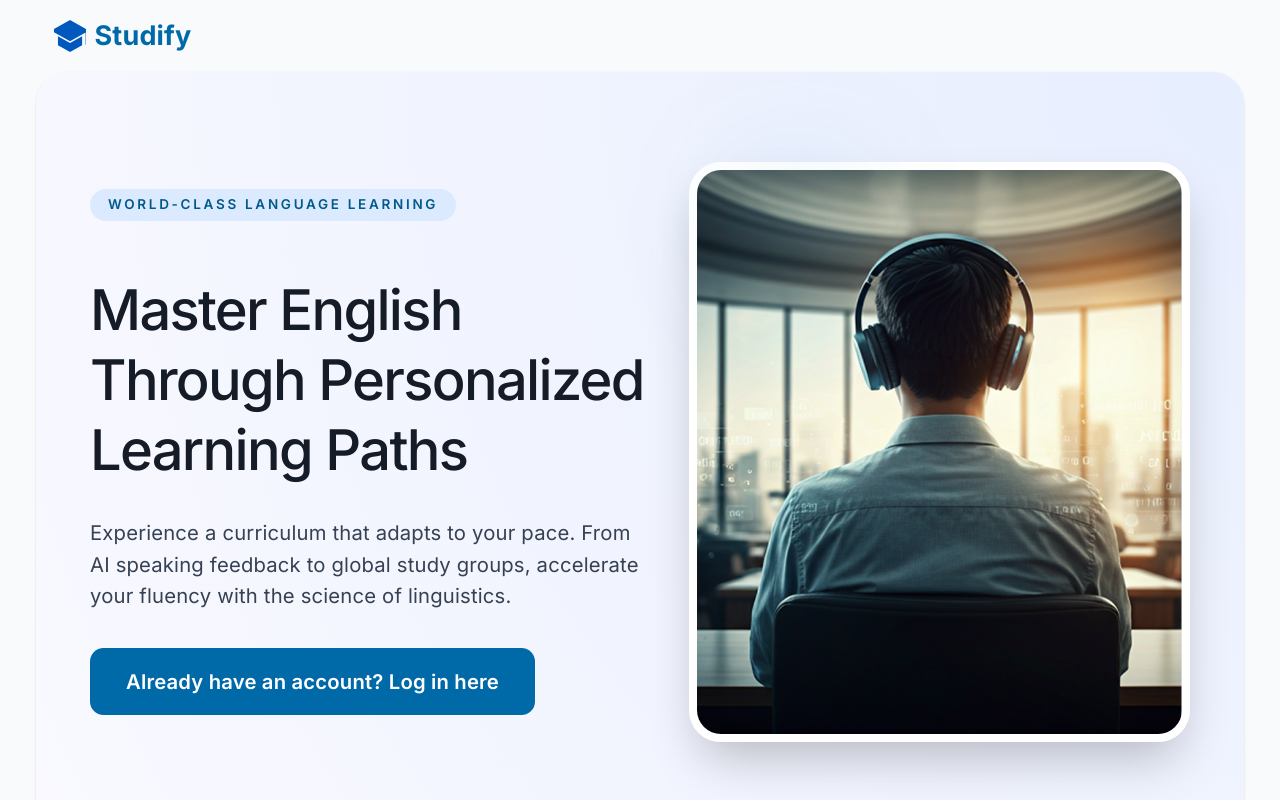
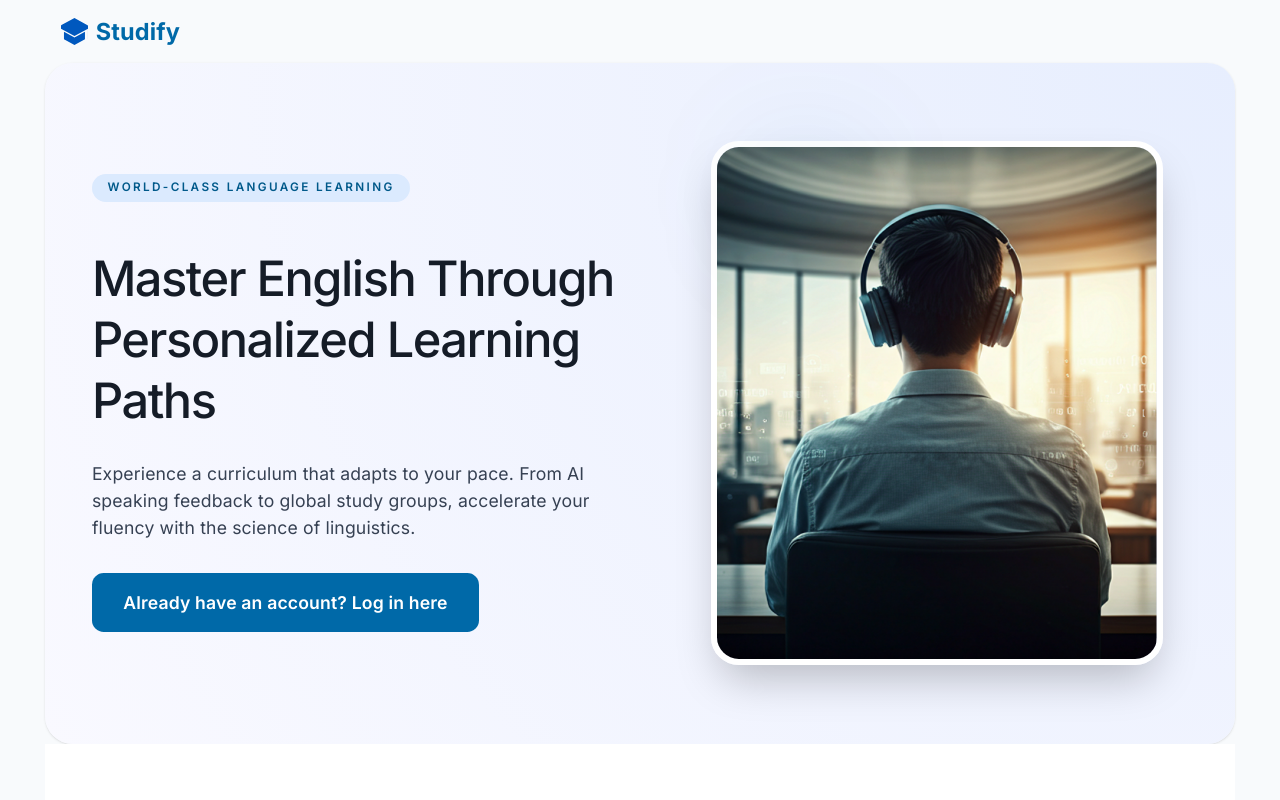
Before and after one commit to mthupham/STUDIFY, a React (Vite) app in the folder Frontend/: page / in a window 1280 px wide. Shown: the top 800 px of the page. Built offline with nearby package versions, Linux system fonts and the light colour scheme; no server answers.

Commit message:
feat: Add zoom effect to body in base layer (Thêm hiệu ứng zoom để giảm size toàn bộ UI lại)

```diff
--- a/Frontend/src/index.css
+++ b/Frontend/src/index.css
@@ -113,3 +113,9 @@ code {
   padding: 4px 8px;
   background: var(--code-bg);
 }
+
+@layer base {
+  body {
+    zoom: 0.87;
+  }
+}
```
